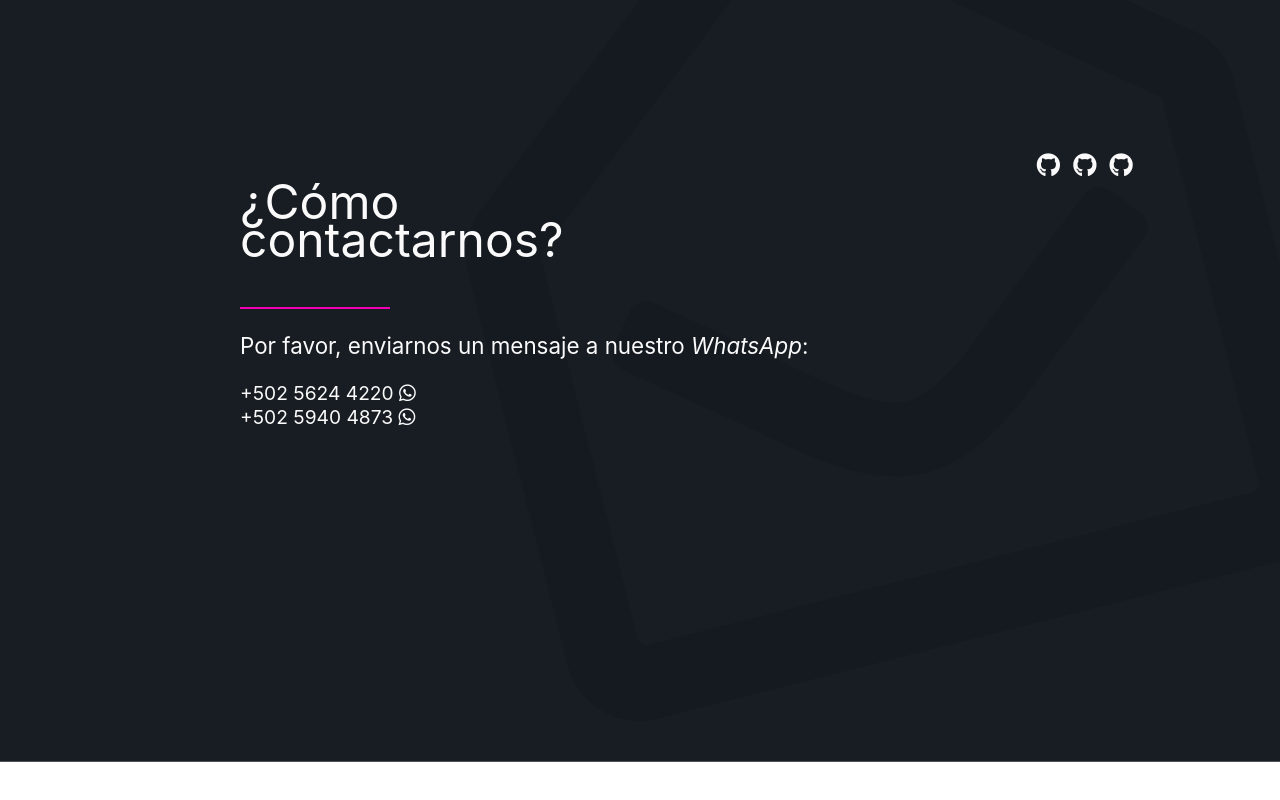
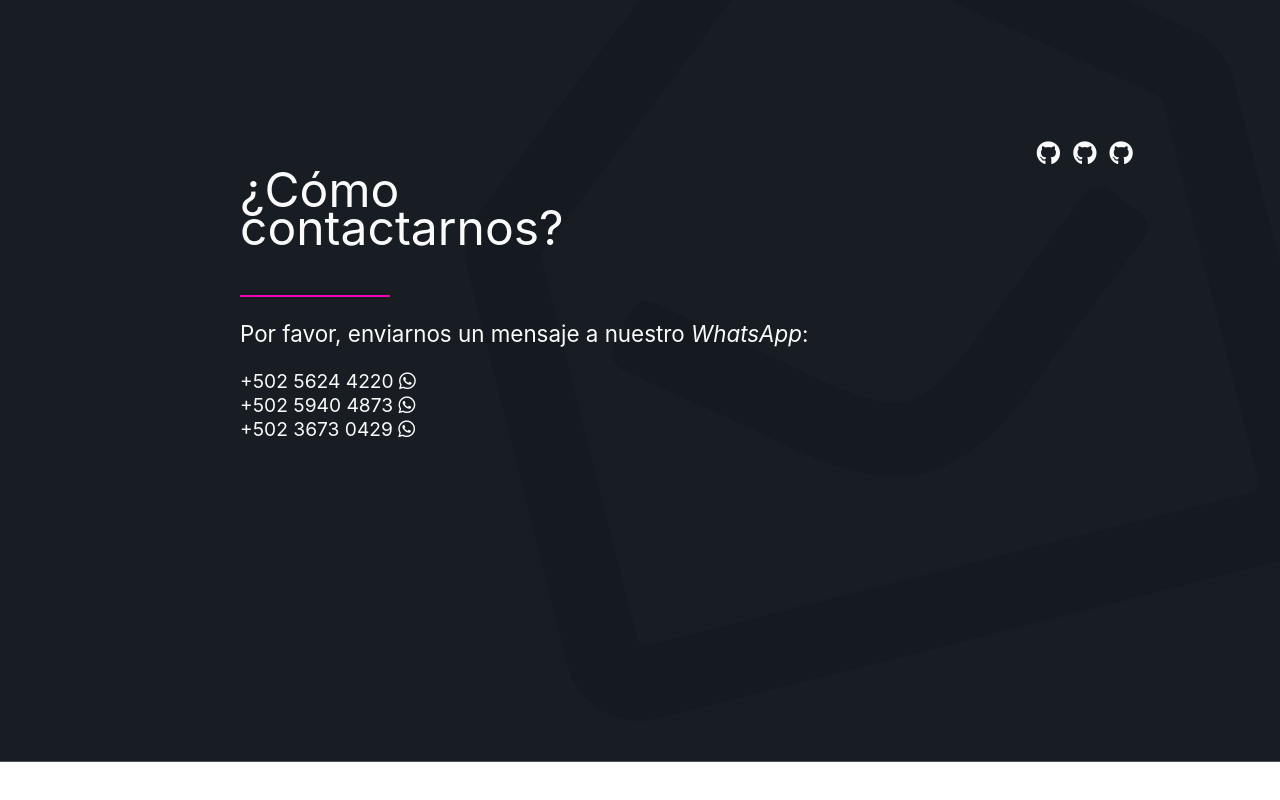
Before and after one commit to doclaag-s-projects/byte-genius, a React (Create React App) app: page / in a window 1280 px wide. Shown: the part 2866-3666 px from the top of the page. Built offline with nearby package versions, Linux system fonts and the light colour scheme.

Commit message:
modified Contact.jsx

```diff
--- a/src/components/Contact/Contact.jsx
+++ b/src/components/Contact/Contact.jsx
@@ -43,6 +43,17 @@ export const Contact = props => {
                     +502 5940 4873{' '}
                     <i className="fab fa-whatsapp" />
                 </a>
+                <br />
+                <a
+                    id="profile-link"
+                    href="https://api.whatsapp.com/send/?phone=50259404873&text=Hola+%22Byte+Genius%22%2C+me+gustar%C3%ADa+hablarles+de+un+proyecto:+&type=phone_number&app_absent=0"
+                    target="_blank"
+                    rel="noopener noreferrer"
+                    title="Link to the author's WhatsApp"
+                >
+                    +502 3673 0429{' '}
+                    <i className="fab fa-whatsapp" />
+                </a>
             </div>
         </section>
     );
```
